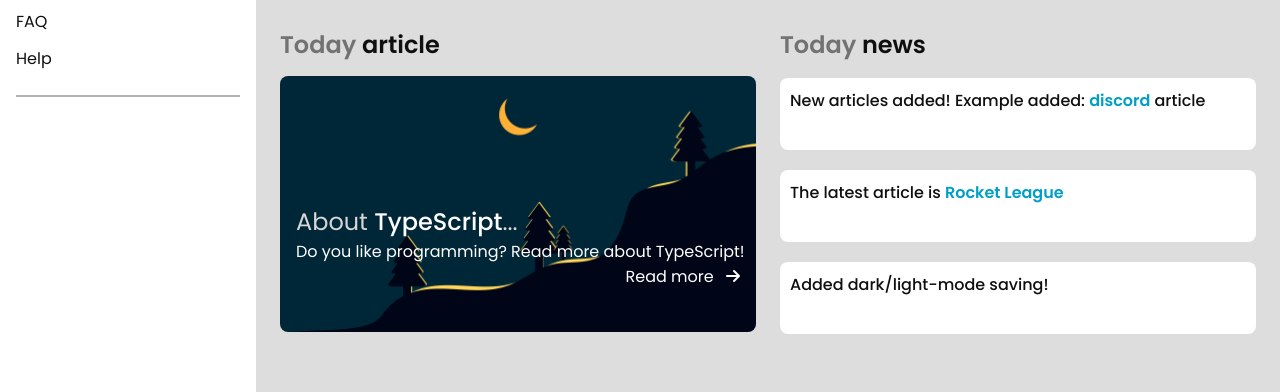
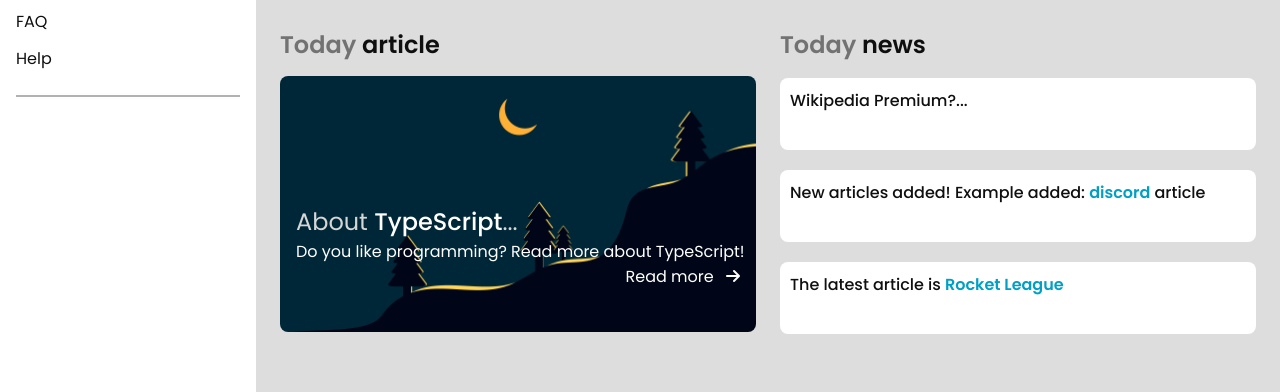
Before and after one commit to Adiksuu/CustomWikipedia, a website: page index.html in a window 1280 px wide. Shown: the part 408-800 px from the top of the page. Drawn offline with Linux system fonts and the light colour scheme.

Commit message:
Uploading files v1.0.7

```diff
--- a/index.html
+++ b/index.html
@@ -17,7 +17,6 @@
       gtag('js', new Date());
       gtag('config', 'G-54TV9G0QPV');
     </script>
-
 </head>
 <body class="" onload="load();">
 
@@ -130,13 +129,13 @@
                     </div>
                     <div class="wikipedia_news">
                         <div class="wikipedia_new">
+                             <p>Wikipedia Premium?...</p>
+                        </div>
+                        <div class="wikipedia_new">
                             <p> New articles added! Example added: <span><a href="./index.html?wiki=discord">discord</a></span> article</p>
                         </div>
                         <div class="wikipedia_new">
                             <p>The latest article is <span><a href="./index.html?wiki=rl">Rocket League</a></span></p>
-                        </div>
-                        <div class="wikipedia_new">
-                            <p>Added dark/light-mode saving!</p>
                         </div>
                     </div>
                 </div>
```
